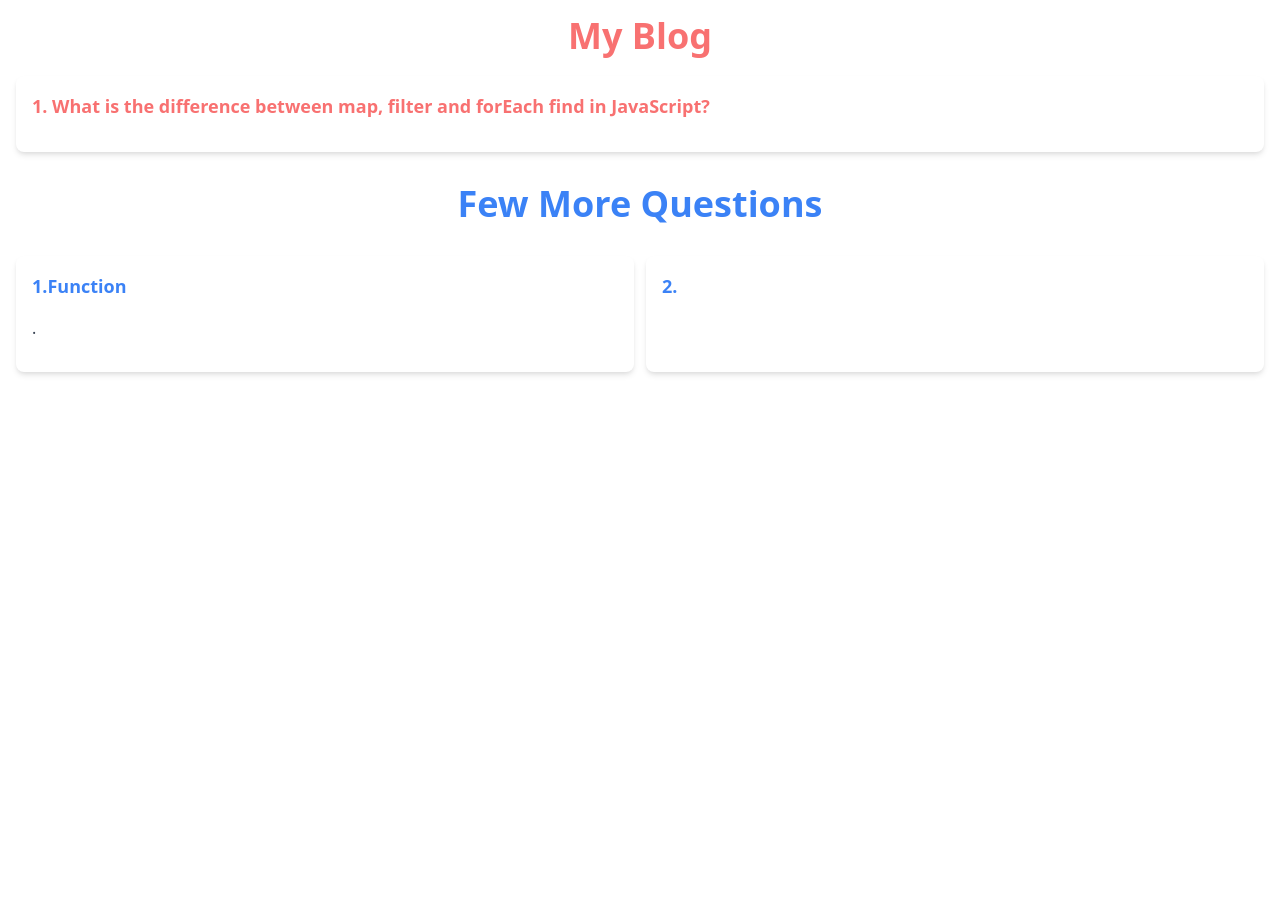
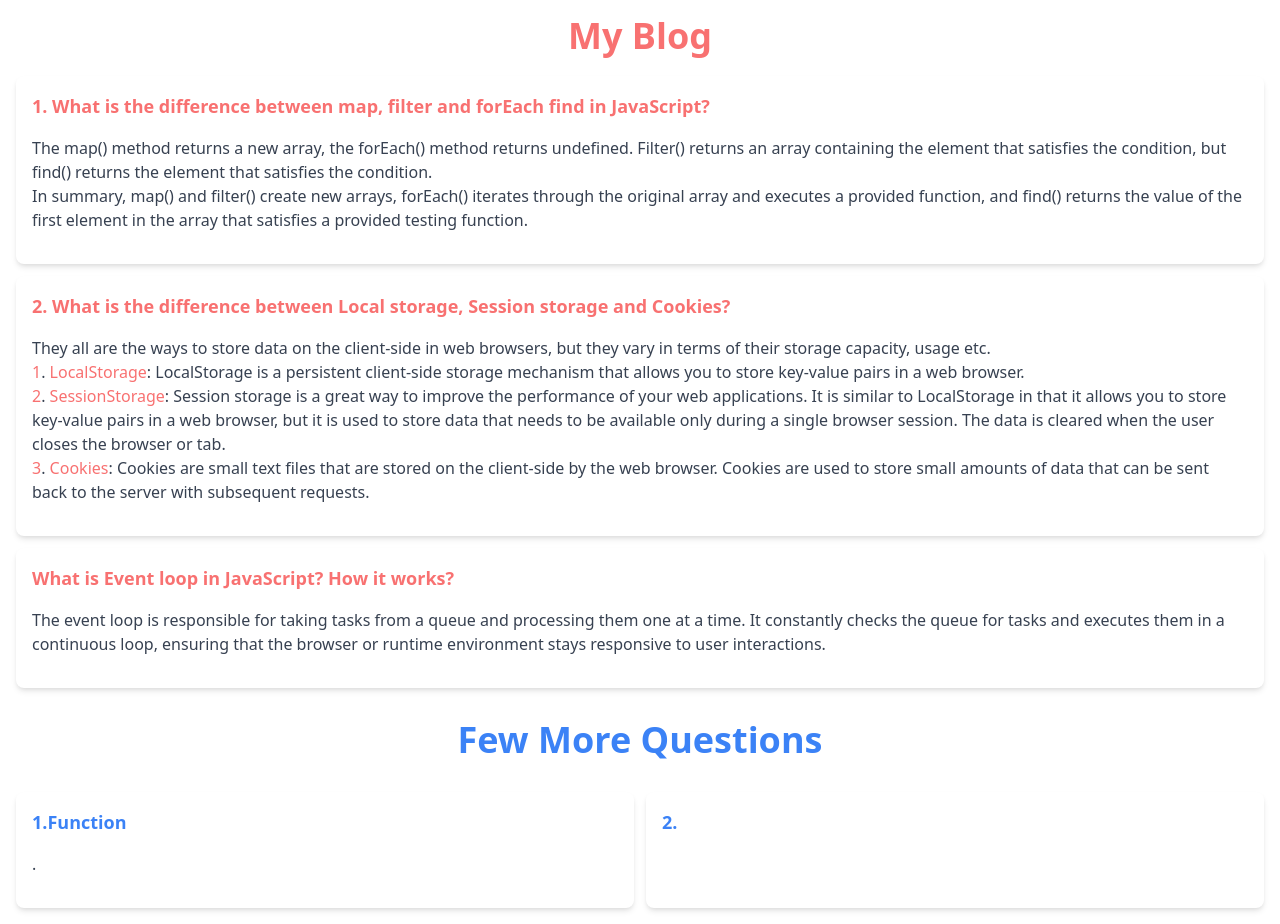
Before and after one commit to hazratshahjalal/Quiz-hero, a plain HTML site: page blog.html in a window 1280 px wide. Before the commit the page ends 800 px from the top, so only its background shows below. Drawn offline with nearby package versions, Linux system fonts and the light colour scheme.

Commit message:
questions and answer in blog file

```diff
--- a/blog.html
+++ b/blog.html
@@ -15,7 +15,46 @@
         <h2 class="text-lg text-red-400 font-semibold mb-4">1. What is the difference between map, filter and forEach
           find in JavaScript?
         </h2>
-        <p class="text-gray-700 mb-4" id="answer1"> </p>
+        <p class="text-gray-700 mb-4" id="answer1">The map() method returns a new array, the forEach() method returns
+          undefined. Filter() returns an array containing the element that satisfies the condition, but find() returns
+          the element that satisfies the condition. <br>
+          In summary, map() and filter() create new arrays, forEach() iterates through the original array and executes a
+          provided function, and find() returns the value of the first element in the array that satisfies a provided
+          testing function.</p>
+      </div>
+      <div class="bg-white rounded-lg shadow-md p-4">
+        <h2 class="text-lg text-red-400 font-semibold mb-4">2. What is the difference between Local storage, Session
+          storage and Cookies?
+        </h2>
+        <p class="text-gray-700 mb-4" id="answer2">
+          They all are the ways to store data on the client-side in web browsers, but they vary in terms of their
+          storage capacity, usage etc.<br>
+          <span class="text-red-400">1</span>. <span class="text-red-400">LocalStorage</span>: LocalStorage is a
+          persistent client-side storage mechanism
+          that allows you to store key-value
+          pairs in a web browser.<br>
+          <span class="text-red-400">2</span>. <span class="text-red-400">SessionStorage</span>: Session storage is a
+          great way to improve the performance
+          of your web applications. It is
+          similar to LocalStorage in that it allows you to store key-value pairs in a web browser, but it is used to
+          store data that needs to be available only during a single browser session. The data is cleared when the user
+          closes the browser or tab. <br>
+          <span class="text-red-400">3</span>. <span class="text-red-400">Cookies</span>: Cookies are small text files
+          that are stored on the client-side
+          by the web browser. Cookies are
+          used to store small amounts of data that can be sent back to the server with subsequent requests.
+
+
+        </p>
+      </div>
+      <div class="bg-white rounded-lg shadow-md p-4">
+        <h2 class="text-lg text-red-400 font-semibold mb-4">What is Event loop in JavaScript? How it works?
+        </h2>
+        <p class="text-gray-700 mb-4" id="answer1">
+          The event loop is responsible for taking tasks from a queue and processing them one at a time. It constantly
+          checks the queue for tasks and executes them in a continuous loop, ensuring that the browser or runtime
+          environment stays responsive to user interactions.
+        </p>
       </div>
 
     </div>
```
